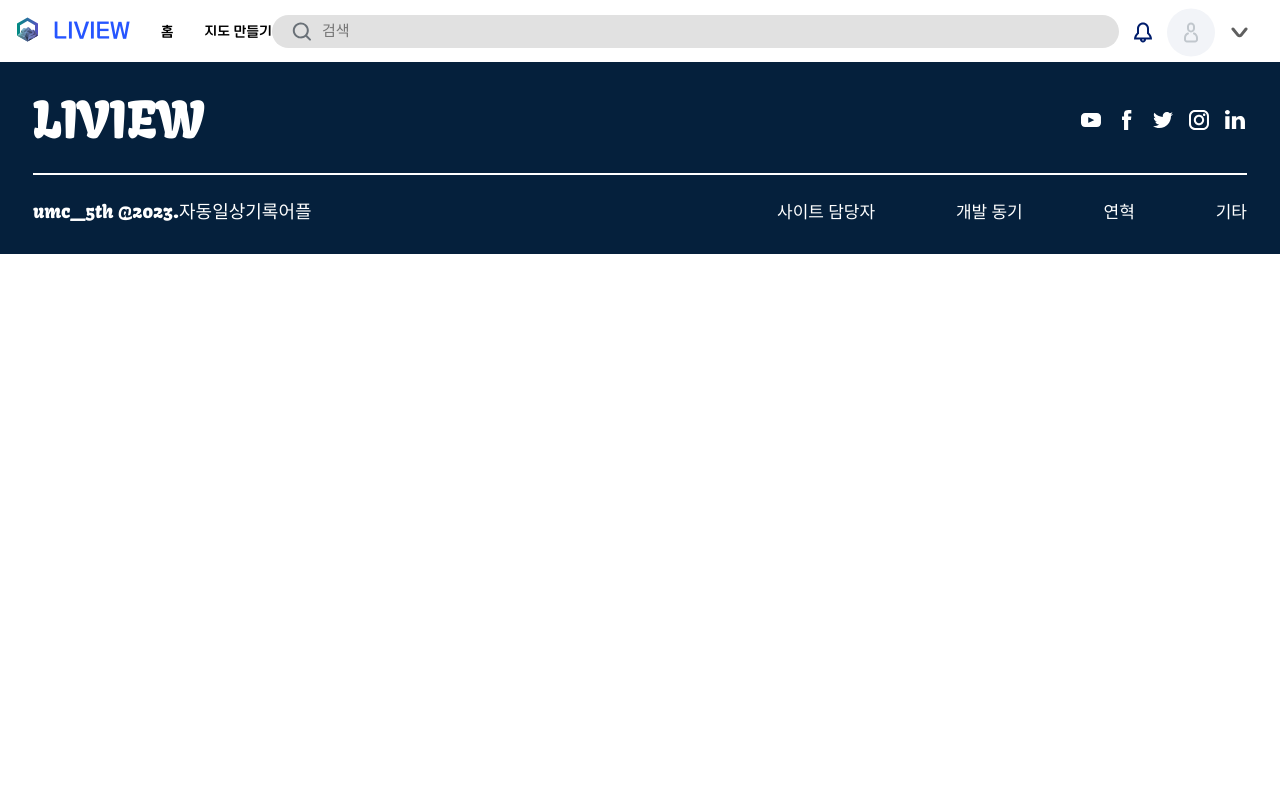
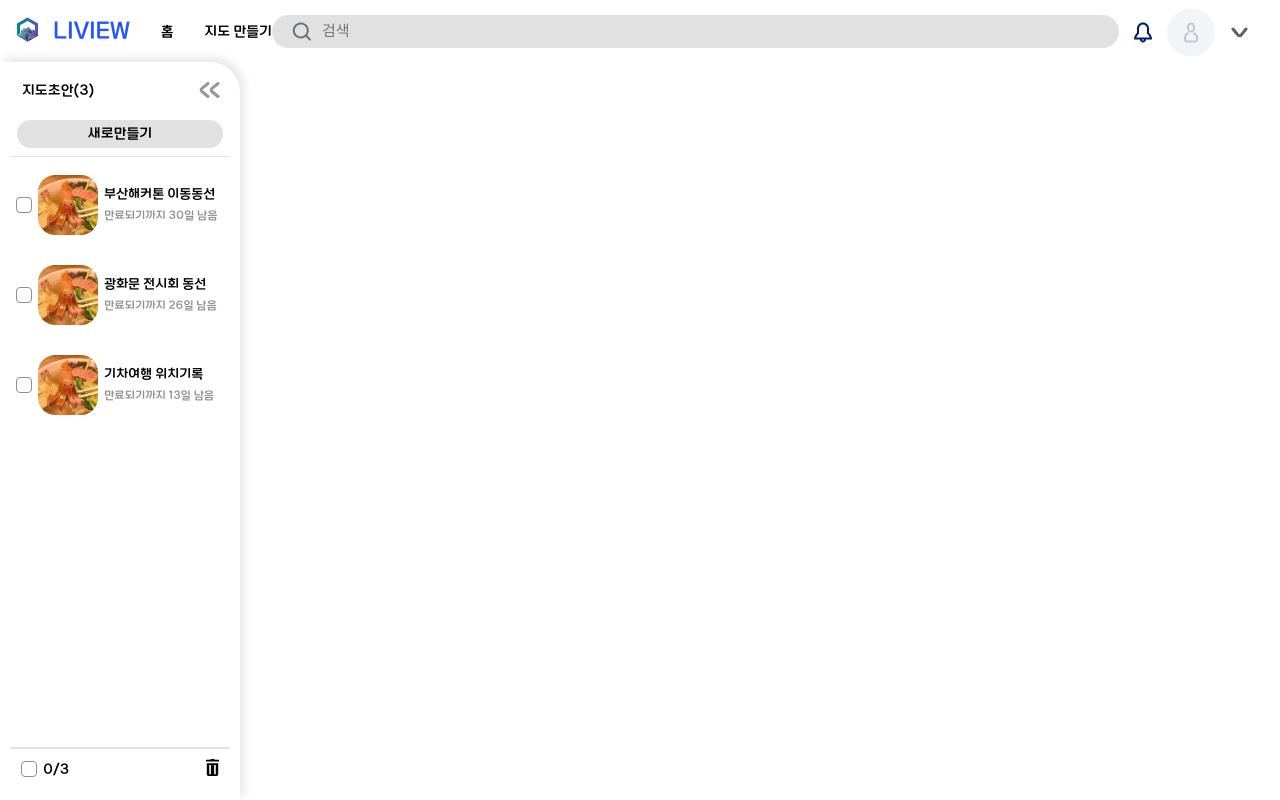
Before and after one commit to LIVIEW-UMC/LIVIEW, a React (Create React App) app: page /createmap in a window 1280 px wide. Shown: the top 800 px of the page. Built offline with nearby package versions, Linux system fonts and the light colour scheme; a web font is replaced by a local one.

Commit message:
feat: create create map side bar component

```diff
--- a/src/App.jsx
+++ b/src/App.jsx
@@ -7,6 +7,7 @@ import Main from './pages/Main';
 import ClickedPostPage from './pages/ClickedPostPage';
 import Mypage from './pages/MyPage';
 import ProfileEditPage from './pages/ProfileEditPage';
+import CreateMap from './pages/CreateMap';
 
 const App = () => (
   <div className="App">
@@ -17,6 +18,7 @@ const App = () => (
         <Route path="/mypage" element={<Mypage />} />
         <Route path="/clickedpost" element={<ClickedPostPage />} />
         <Route path="/profile" element={<ProfileEditPage />} />
+        <Route path="/createmap" element={<CreateMap />} />
       </Routes>
       <Footer />
     </BrowserRouter>
--- /dev/null
+++ b/src/components/createmap/CreateMapSidebar.jsx
@@ -0,0 +1,191 @@
+import { useState, useEffect } from 'react';
+import styled from 'styled-components';
+import MapListItem from './MapListItem';
+import colors from '../../styles/colors';
+import LeftArrow from '../../assets/icon/LeftArrow';
+import dummy1 from '../../assets/dummy/dummy1.jpg';
+import Check from '../../assets/icon/Check';
+import Trash from '../../assets/icon/Trash';
+
+function CreateMapSidebar() {
+  const [showSidebar, setShowSidebar] = useState(true);
+
+  const [mapItems, setMapItems] = useState([
+    { id: 1, imgSrc: dummy1, name: '부산해커톤 이동동선', expirationPeriod: 30, isChecked: false },
+    { id: 2, imgSrc: dummy1, name: '광화문 전시회 동선', expirationPeriod: 26, isChecked: false },
+    { id: 3, imgSrc: dummy1, name: '기차여행 위치기록', expirationPeriod: 13, isChecked: false },
+  ]);
+
+  const [checkedItemCount, setCheckedItemCount] = useState(0);
+  const [isAllChecked, setIsAllChecked] = useState(false);
+
+  const allCheckBoxClicked = () => {
+    setMapItems((prevItems) =>
+      prevItems.map((prevItem) => ({
+        ...prevItem,
+        isChecked: checkedItemCount !== mapItems.length,
+      })),
+    );
+  };
+
+  const deleteBtnClicked = () => {
+    setMapItems((prevItems) => prevItems.filter((item) => item.isChecked === false));
+  };
+
+  useEffect(() => {
+    const count = mapItems.filter((item) => item.isChecked).length;
+    setCheckedItemCount(count);
+    if (count === 3) {
+      setIsAllChecked(true);
+    } else {
+      setIsAllChecked(false);
+    }
+  }, [mapItems]);
+
+  return (
+    <SidebarContainer showSidebar={showSidebar}>
+      {showSidebar && (
+        <ShowSidebar>
+          <div>
+            <CreateMap>
+              <MapDraftCount>지도초안({mapItems.length})</MapDraftCount>
+              <CreateMapBtn>새로만들기</CreateMapBtn>
+            </CreateMap>
+            <Hr />
+            <MapList>
+              {mapItems.map((item) => (
+                <MapListItem key={item.id} item={item} setMapItems={setMapItems} />
+              ))}
+            </MapList>
+          </div>
+          <div>
+            <Hr />
+            <DeleteMap>
+              <DeleteMapCount>
+                <CheckBox onClick={allCheckBoxClicked} isAllChecked={isAllChecked}>
+                  {isAllChecked && <Check />}
+                </CheckBox>
+                <div>
+                  {checkedItemCount}/{mapItems.length}
+                </div>
+              </DeleteMapCount>
+              <DeleteBtn onClick={deleteBtnClicked}>
+                <Trash />
+              </DeleteBtn>
+            </DeleteMap>
+          </div>
+        </ShowSidebar>
+      )}
+      <ShowSidebarIcon onClick={() => setShowSidebar((prev) => !prev)} showSidebar={showSidebar}>
+        <LeftArrow />
+      </ShowSidebarIcon>
+    </SidebarContainer>
+  );
+}
+
+const SidebarContainer = styled.div`
+  width: 240px;
+  height: 100%;
+  display: flex;
+  flex-direction: column;
+  justify-content: space-between;
+  align-items: center;
+  position: absolute;
+  left: 0;
+  top: 0;
+  border-radius: 0px 30px 0px 0px;
+  box-shadow: 4px -4px 10px 0px rgba(0, 0, 0, 0.1);
+  font-family: KNU20TRUTH-Regular;
+  font-size: 15px;
+  line-height: 122%;
+  box-sizing: border-box;
+  padding: 0px 7px;
+  transform: ${(props) => (props.showSidebar ? 'translateX(0)' : 'translateX(-180px)')};
+  transition: all 0.5s;
+`;
+
+const ShowSidebar = styled.div`
+  height: 100%;
+  display: flex;
+  flex-direction: column;
+  justify-content: space-between;
+`;
+
+const MapDraftCount = styled.div`
+  width: 90%;
+  padding: 20px 0px;
+  font-size: 15px;
+  line-height: 122%;
+`;
+
+const CreateMap = styled.div`
+  display: flex;
+  flex-direction: column;
+  align-items: center;
+`;
+
+const CreateMapBtn = styled.div`
+  display: flex;
+  width: 206px;
+  height: 28px;
+  box-sizing: border-box;
+  padding: 5px 50px;
+  justify-content: center;
+  align-items: center;
+  gap: 10px;
+  border-radius: 15px;
+  background: ${colors.lightGray};
+`;
+
+const Hr = styled.hr`
+  width: 100%;
+  height: 1.5px;
+  background-color: ${colors.lightGray};
+  border: none;
+`;
+
+const MapList = styled.div`
+  display: flex;
+  flex-direction: column;
+  gap: 10px;
+`;
+
+const ShowSidebarIcon = styled.div`
+  cursor: pointer;
+  position: absolute;
+  top: 20px;
+  right: 20px;
+  display: flex;
+  transform: ${(props) => (props.showSidebar ? 'rotate(0)' : 'rotate(180deg)')};
+`;
+
+const DeleteMap = styled.div`
+  padding: 4px 10px 20px 10px;
+  display: flex;
+  justify-content: space-between;
+  align-items: center;
+  height: 20px;
+`;
+
+const DeleteMapCount = styled.div`
+  display: flex;
+  gap: 6px;
+`;
+
+const CheckBox = styled.div`
+  width: 14px;
+  height: 14px;
+  border: 1.5px solid ${(props) => (props.isAllChecked ? colors.mainColor : colors.darkGray)};
+  border-radius: 4px;
+  background-color: ${(props) => (props.isAllChecked ? colors.mainColor : 'white')};
+  display: flex;
+  justify-content: center;
+  align-items: center;
+  cursor: pointer;
+`;
+
+const DeleteBtn = styled.div`
+  pointer: cursor;
+`;
+
+export default CreateMapSidebar;
--- /dev/null
+++ b/src/components/createmap/MapListItem.jsx
@@ -0,0 +1,75 @@
+import styled from 'styled-components';
+import colors from '../../styles/colors';
+import Check from '../../assets/icon/Check';
+
+function MapListItem({ item, setMapItems }) {
+  return (
+    <MapListItemContainer isChecked={item.isChecked}>
+      <CheckBox
+        onClick={() => {
+          setMapItems((prevItems) =>
+            prevItems.map((prevItem) => (prevItem.id === item.id ? { ...prevItem, isChecked: !prevItem.isChecked } : prevItem)),
+          );
+        }}
+        isChecked={item.isChecked}
+      >
+        {item.isChecked && <Check />}
+      </CheckBox>
+      <Img src={item.imgSrc} alt="지도 초안 대표이미지" />
+      <Explain>
+        <MapName>{item.name}</MapName>
+        <ExpirationPeriod>만료되기까지 {item.expirationPeriod}일 남음</ExpirationPeriod>
+      </Explain>
+    </MapListItemContainer>
+  );
+}
+
+const MapListItemContainer = styled.div`
+  display: flex;
+  box-sizing: border-box;
+  width: 218px;
+  height: 80px;
+  padding: 5px;
+  align-items: center;
+  gap: 6px;
+  background-color: ${(props) => (props.isChecked ? colors.ivoryGray : 'white')};
+  border-radius: 10px;
+`;
+
+const CheckBox = styled.div`
+  width: 14px;
+  height: 14px;
+  border: 1.5px solid ${(props) => (props.isChecked ? colors.mainColor : colors.darkGray)};
+  border-radius: 4px;
+  background-color: ${(props) => (props.isChecked ? colors.mainColor : 'white')};
+  display: flex;
+  justify-content: center;
+  align-items: center;
+  cursor: pointer;
+`;
+
+const Img = styled.img`
+  width: 60px;
+  height: 60px;
+  object-fit: cover;
+  border-radius: 17px;
+`;
+
+const Explain = styled.div`
+  display: flex;
+  flex-direction: column;
+  gap: 6px;
+`;
+
+const MapName = styled.div`
+  font-size: 14px;
+  line-height: 122%;
+`;
+
+const ExpirationPeriod = styled.div`
+  font-size: 12px;
+  line-height: 122%;
+  color: ${colors.darkGray};
+`;
+
+export default MapListItem;
--- /dev/null
+++ b/src/pages/CreateMap.jsx
@@ -0,0 +1,21 @@
+import styled from 'styled-components';
+import CreateMapSidebar from '../components/createmap/CreateMapSidebar';
+
+function CreateMap() {
+  return (
+    <MainContainer>
+      <CreateMapSidebar />
+    </MainContainer>
+  );
+}
+
+const MainContainer = styled.div`
+  width: 100%;
+  height: calc(100vh - 62px);
+  display: flex;
+  flex-direction: column;
+  align-items: center;
+  position: relative;
+`;
+
+export default CreateMap;
```
